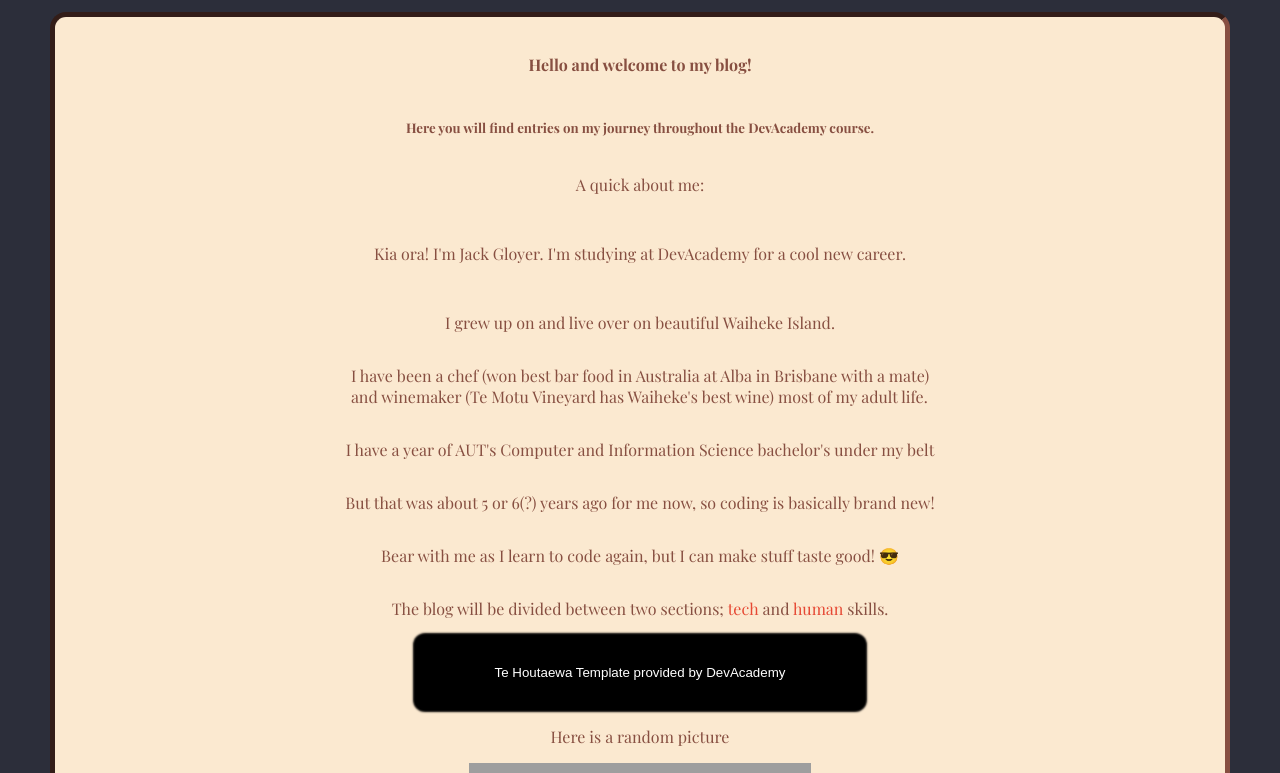
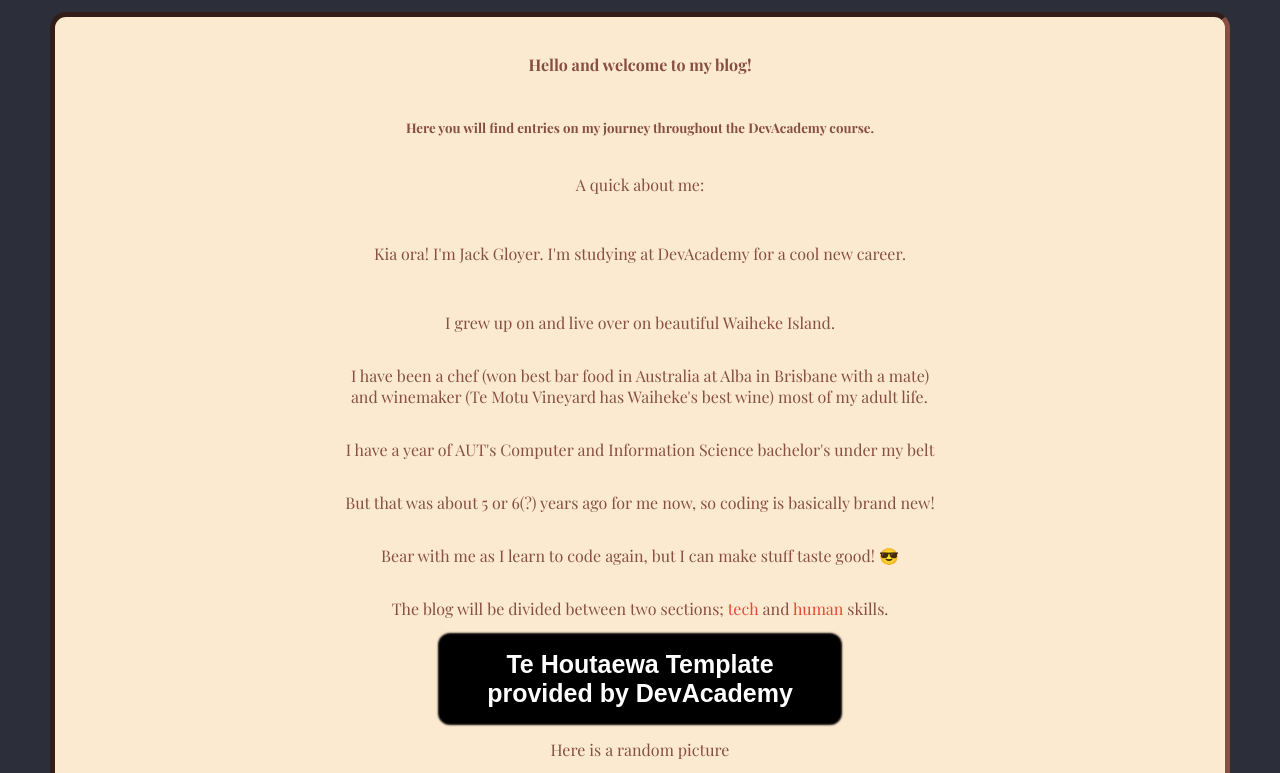
Before and after one commit to jack-gloyer/jack-gloyer.github.io, a plain HTML site: page index.html in a window 1280 px wide. Shown: the part 128-901 px from the top of the page. Drawn offline with nearby package versions, Linux system fonts and the light colour scheme; grey boxes are pictures that could not be loaded; a web font is replaced by a local one.

Commit message:
more css changes

```diff
--- a/styles/main.css
+++ b/styles/main.css
@@ -51,12 +51,18 @@
 .buttonStyle{
   color: white;
   border:none;
+  cursor: pointer;
   border-radius:10px;
   background-color: #000;
   box-shadow: 0px 0px 2px 2px rgb(0,0,0);
-  padding:15px;
-  min-height: 75px;
-  min-width: 450px;
+  font-size: 25px;
+  font-weight: bold;
+  font-family: 'Playfair Display', Trebuchet MS', 'Lucida Sans Unicode', 'Lucida Grande',
+  'Lucida Sans', Arial, sans-serif;
+  padding:15px 32px;
+  min-width: 250px;
+  max-height: 150px;
+  max-width: 400px;
 }
 
 .buttonStyle:hover{
@@ -64,10 +70,10 @@
   transition:0.7s;
   box-shadow: 0 0 0 4px #5a01a7;
 }
+
 .linkBox {
   /*holds structure for blog post boxes*/
   display: flex;
-
   justify-content: center;
   flex-direction: column;
   align-items: center;
@@ -184,4 +190,8 @@ span.highlightText {
     font-family: 'Playfair Display', serif;
     font-size: 4vw !important;
   }
+  .buttonStyle{
+  display:block;
+  margin:0.4em auto;
+  }
 }
```
